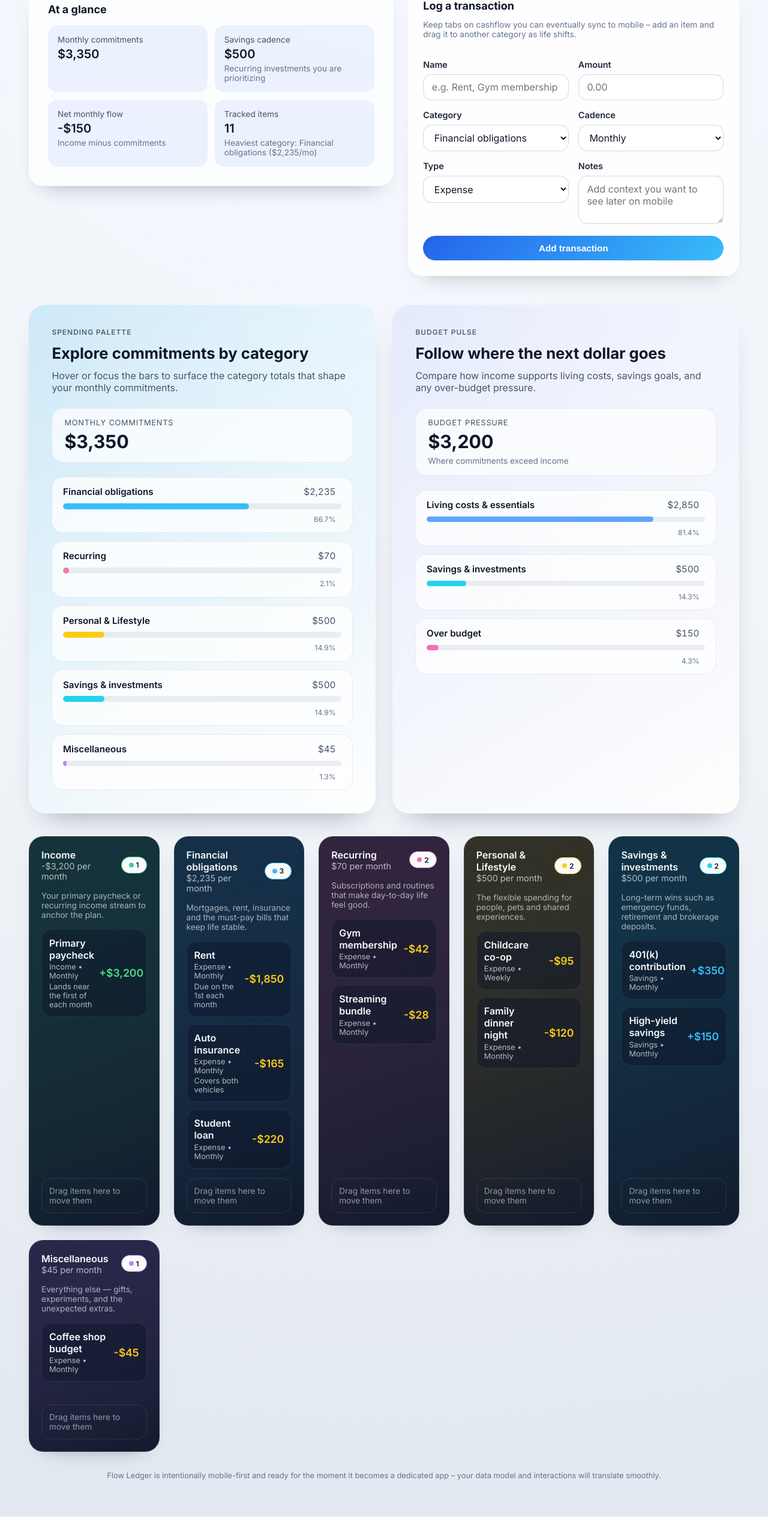
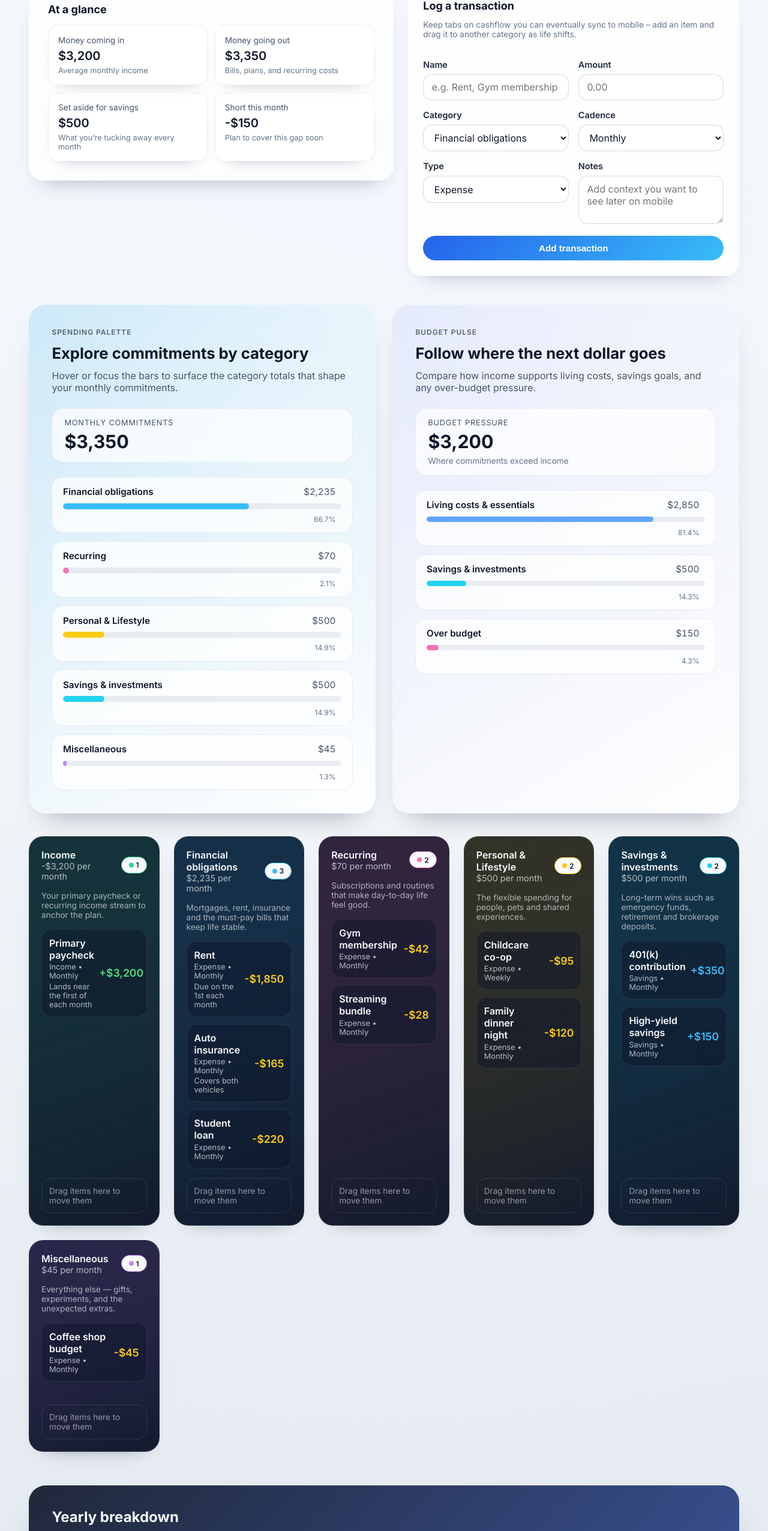
Before and after one commit to Razorblade3456/finance-tracker, a React (Vite) app: page / in a window 1280 px wide. Shown: the part 225-2777 px from the top of the page at 60% size. Before the commit the page ends 2753 px from the top, so only its background shows below. Built offline with nearby package versions, Linux system fonts and the light colour scheme.

Commit message:
Simplify summary and add yearly breakdown

```diff
--- a/src/App.tsx
+++ b/src/App.tsx
@@ -384,8 +384,22 @@ export default function App() {
     deleteTransaction(dragState.fromCategoryId, dragState.transactionId);
   };
 
-  const netPrefix = summary.net >= 0 ? '+' : '-';
-  const { monthlyCommitments, monthlySavings, monthlyIncome } = summary;
+  const { monthlyCommitments, monthlySavings, monthlyIncome, net } = summary;
+  const hasMonthlyLeftover = net >= 0;
+  const netLabel = hasMonthlyLeftover ? 'Left after bills' : 'Short this month';
+  const netNote = hasMonthlyLeftover
+    ? 'Use this for goals or flexible spending'
+    : 'Plan to cover this gap soon';
+
+  const yearlyOutlook = useMemo(
+    () => ({
+      income: monthlyIncome * 12,
+      commitments: monthlyCommitments * 12,
+      savings: monthlySavings * 12,
+      net: net * 12
+    }),
+    [monthlyIncome, monthlyCommitments, monthlySavings, net]
+  );
 
   const insights = useMemo(() => {
     type InsightBar = { id: string; name: string; value: number; accent: string };
@@ -490,31 +504,24 @@ export default function App() {
           <h2>At a glance</h2>
           <div className="summary-grid">
             <div className="stat">
-              <span className="stat-label">Monthly commitments</span>
-              <span className="stat-value">{formatCurrency(summary.monthlyCommitments)}</span>
+              <span className="stat-label">Money coming in</span>
+              <span className="stat-value">{formatCurrency(monthlyIncome)}</span>
+              <span className="stat-note">Average monthly income</span>
             </div>
             <div className="stat">
-              <span className="stat-label">Savings cadence</span>
-              <span className="stat-value">{formatCurrency(summary.monthlySavings)}</span>
-              <span className="helper-text">Recurring investments you are prioritizing</span>
+              <span className="stat-label">Money going out</span>
+              <span className="stat-value">{formatCurrency(monthlyCommitments)}</span>
+              <span className="stat-note">Bills, plans, and recurring costs</span>
             </div>
             <div className="stat">
-              <span className="stat-label">Net monthly flow</span>
-              <span className="stat-value">
-                {netPrefix}
-                {formatCurrency(Math.abs(summary.net))}
-              </span>
-              <span className="helper-text">Income minus commitments</span>
+              <span className="stat-label">Set aside for savings</span>
+              <span className="stat-value">{formatCurrency(monthlySavings)}</span>
+              <span className="stat-note">What you’re tucking away every month</span>
             </div>
             <div className="stat">
-              <span className="stat-label">Tracked items</span>
-              <span className="stat-value">{summary.totalTransactions}</span>
-              <span className="helper-text">
-                Heaviest category: {summary.topCategory.name}{' '}
-                {summary.topCategory.total > 0
-                  ? `(${formatCurrency(summary.topCategory.total)}/mo)`
-                  : ''}
-              </span>
+              <span className="stat-label">{netLabel}</span>
+              <span className="stat-value">{formatCurrency(net)}</span>
+              <span className="stat-note">{netNote}</span>
             </div>
           </div>
         </section>
@@ -595,6 +602,38 @@ export default function App() {
         ))}
       </section>
 
+      <section className="yearly-section">
+        <div className="yearly-card">
+          <div className="yearly-header">
+            <h2>Yearly breakdown</h2>
+            <p>
+              See how this month scales across the year. These totals will sync to your account once
+              Google sign-in and the database land.
+            </p>
+          </div>
+          <div className="yearly-grid">
+            <div className="yearly-stat">
+              <span className="yearly-label">Yearly income</span>
+              <span className="yearly-value">{formatCurrency(yearlyOutlook.income)}</span>
+            </div>
+            <div className="yearly-stat">
+              <span className="yearly-label">Yearly bills & plans</span>
+              <span className="yearly-value">{formatCurrency(yearlyOutlook.commitments)}</span>
+            </div>
+            <div className="yearly-stat">
+              <span className="yearly-label">Saved across the year</span>
+              <span className="yearly-value">{formatCurrency(yearlyOutlook.savings)}</span>
+            </div>
+            <div className="yearly-stat">
+              <span className="yearly-label">
+                {yearlyOutlook.net >= 0 ? 'Estimated cushion' : 'Projected shortfall'}
+              </span>
+              <span className="yearly-value">{formatCurrency(yearlyOutlook.net)}</span>
+            </div>
+          </div>
+        </div>
+      </section>
+
       {dragState ? (
         <div
           className={`trash-dropzone ${isTrashHovered ? 'active' : ''}`}
--- a/src/styles.css
+++ b/src/styles.css
@@ -106,10 +106,12 @@ a {
 .stat {
   border-radius: 1rem;
   padding: 1rem;
-  background: rgba(37, 99, 235, 0.08);
+  background: rgba(255, 255, 255, 0.85);
+  border: 1px solid rgba(148, 163, 184, 0.2);
+  box-shadow: 0 12px 28px -24px rgba(15, 23, 42, 0.6);
   display: flex;
   flex-direction: column;
-  gap: 0.25rem;
+  gap: 0.35rem;
 }
 
 .stat-label {
@@ -120,6 +122,11 @@ a {
 .stat-value {
   font-weight: 600;
   font-size: 1.25rem;
+}
+
+.stat-note {
+  font-size: 0.8rem;
+  color: #64748b;
 }
 
 .layout-columns {
@@ -133,6 +140,59 @@ a {
   .layout-columns {
     grid-template-columns: repeat(5, minmax(0, 1fr));
   }
+}
+
+.yearly-section {
+  margin-top: clamp(2.25rem, 5vw, 3.5rem);
+}
+
+.yearly-card {
+  background: linear-gradient(135deg, rgba(15, 23, 42, 0.92), rgba(30, 58, 138, 0.85));
+  color: #f8fafc;
+  border-radius: 1.75rem;
+  padding: clamp(1.5rem, 3vw, 2.5rem);
+  display: flex;
+  flex-direction: column;
+  gap: 1.5rem;
+  box-shadow: 0 35px 60px -40px rgba(15, 23, 42, 0.85);
+}
+
+.yearly-header h2 {
+  margin: 0 0 0.5rem 0;
+  font-size: clamp(1.25rem, 3vw, 1.5rem);
+}
+
+.yearly-header p {
+  margin: 0;
+  font-size: 0.95rem;
+  color: rgba(248, 250, 252, 0.75);
+  max-width: 34rem;
+}
+
+.yearly-grid {
+  display: grid;
+  grid-template-columns: repeat(auto-fit, minmax(160px, 1fr));
+  gap: 1rem;
+}
+
+.yearly-stat {
+  background: rgba(248, 250, 252, 0.12);
+  border-radius: 1rem;
+  padding: 1rem;
+  display: flex;
+  flex-direction: column;
+  gap: 0.4rem;
+  min-height: 120px;
+}
+
+.yearly-label {
+  font-size: 0.85rem;
+  color: rgba(248, 250, 252, 0.7);
+}
+
+.yearly-value {
+  font-size: 1.35rem;
+  font-weight: 600;
 }
 
 .category-card {
```
